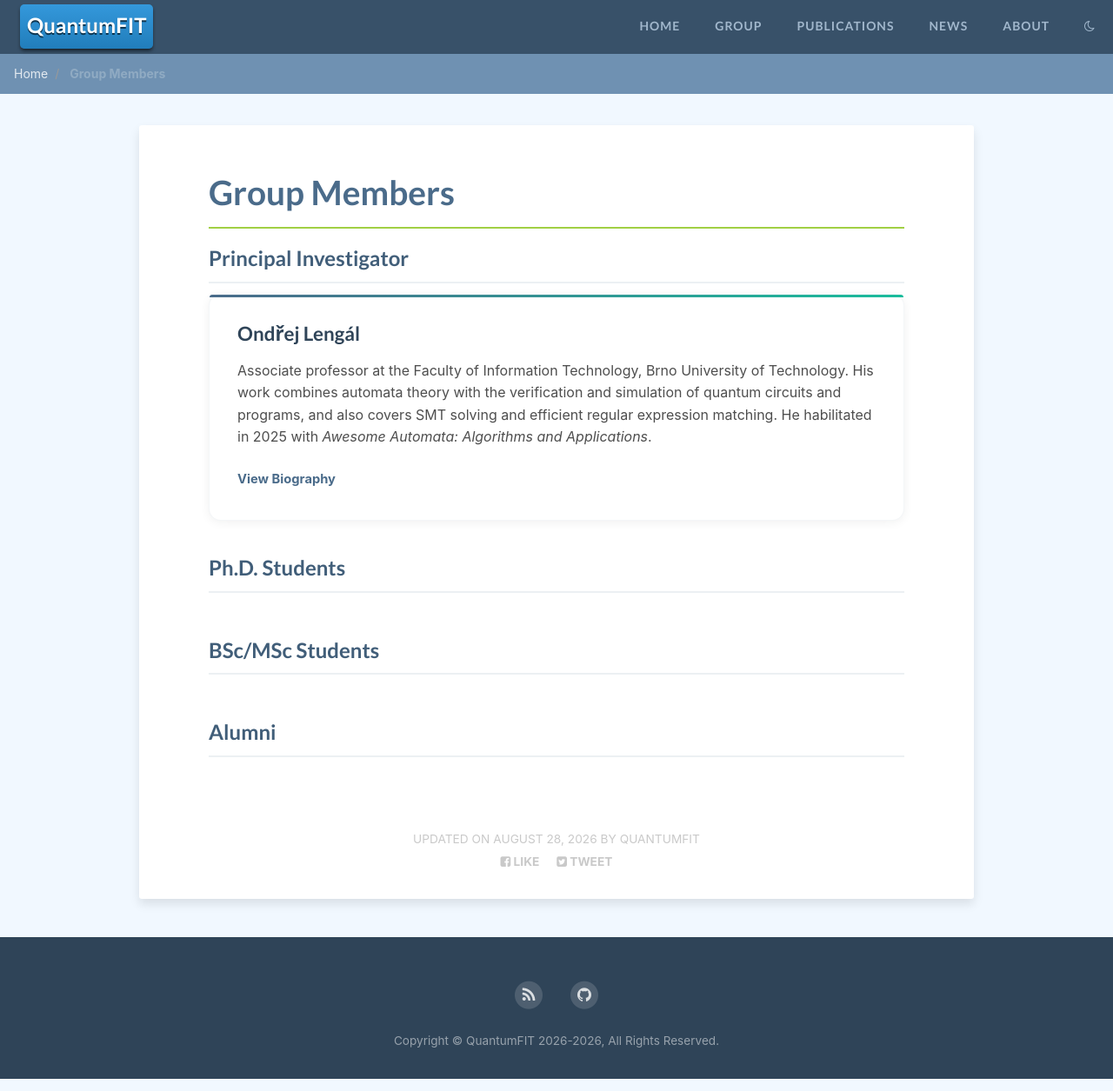
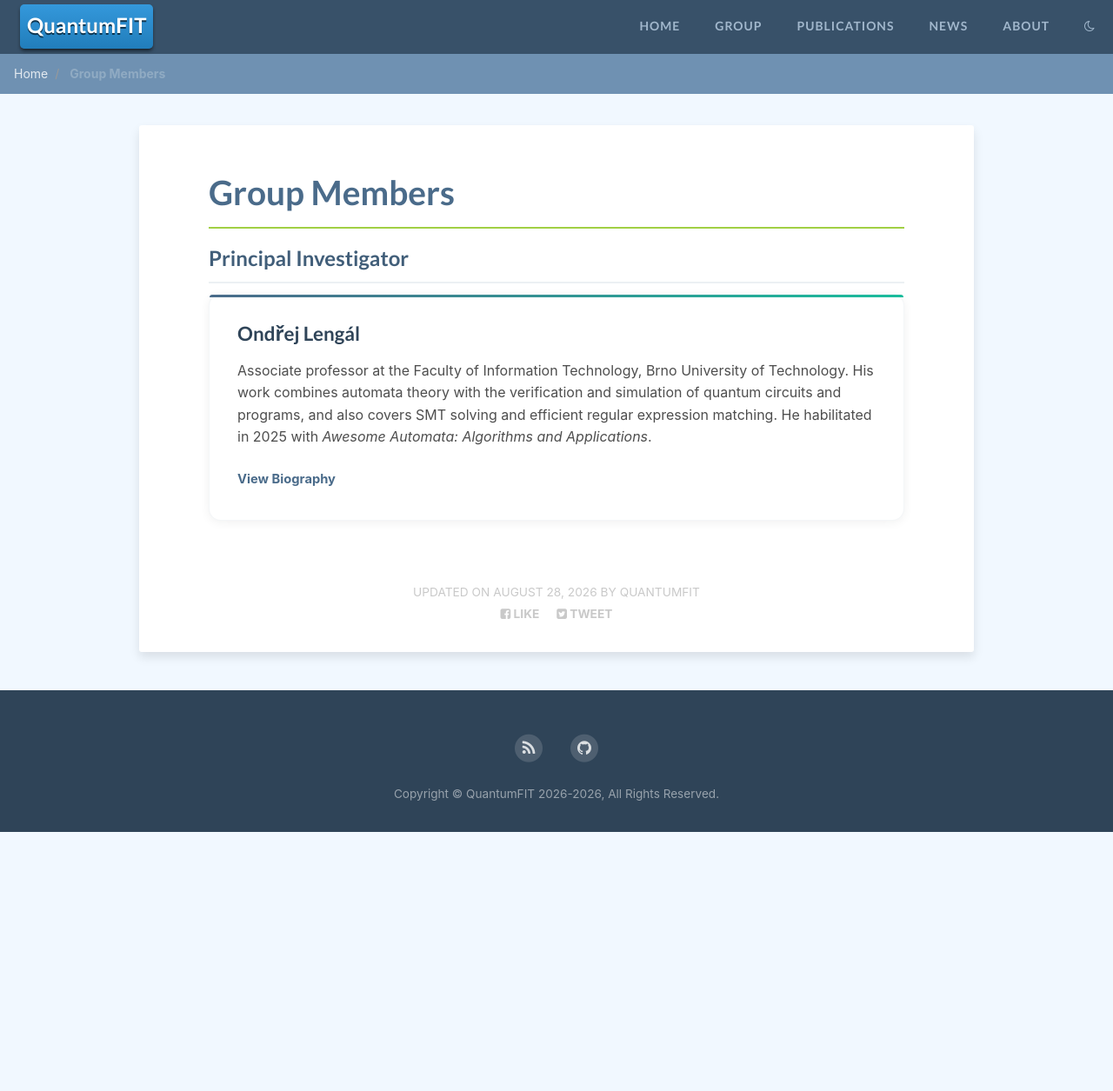
Before and after one commit to QuantumFIT/quantumfit.github.io, a Jekyll site: the page built from pages/group.md, in a window 1280 px wide and 1255 px high. Shown: the whole window at 87% size. Built offline with Jekyll 4.4.1, drawn with Linux system fonts in a browser that asks for light colours; nearby versions of some CDN libraries; library files that are not in the unit come from our copies.

Commit message:
Hide the student and alumni sections when their lists are empty
pages/group.md rendered "Ph.D. Students", "BSc/MSc Students" and "Alumni" as
bare headings with nothing under them whenever the corresponding list in
_data/group.yml was empty. Each section is now wrapped in a size > 0 test.

The Principal Investigator section is left unguarded on purpose -- a group
without a PI is not a state worth rendering for.

Verified both directions against a local build: with all lists empty only the
PI section renders; with one Ph.D. student added, the Ph.D. section appears and
BSc/MSc and Alumni stay hidden.

Co-Authored-By: Claude Opus 5 (1M context) <noreply@anthropic.com>

```diff
--- a/pages/group.md
+++ b/pages/group.md
@@ -29,6 +29,12 @@ breadcrumbs: true
   {% endfor %}
 </div>
 
+{% comment %}
+  The three sections below render only when their list in _data/group.yml has
+  entries, so a group with no BSc students (say) shows no empty BSc heading.
+  The Principal Investigator section above is deliberately not guarded.
+{% endcomment %}
+{% if site.data.group.graduate_students.size > 0 %}
 <div class="group-section">
   <h2 class="group-section-title">Ph.D. Students</h2>
   <div class="member-grid">
@@ -43,7 +49,9 @@ breadcrumbs: true
   {% endfor %}
   </div>
 </div>
+{% endif %}
 
+{% if site.data.group.undergraduate_students.size > 0 %}
 <div class="group-section">
   <h2 class="group-section-title">BSc/MSc Students</h2>
   <div class="member-grid">
@@ -58,7 +66,9 @@ breadcrumbs: true
   {% endfor %}
   </div>
 </div>
+{% endif %}
 
+{% if site.data.group.alumni.size > 0 %}
 <div class="group-section">
   <h2 class="group-section-title">Alumni</h2>
   <div class="member-grid">
@@ -73,3 +83,4 @@ breadcrumbs: true
   {% endfor %}
   </div>
 </div>
+{% endif %}
```
